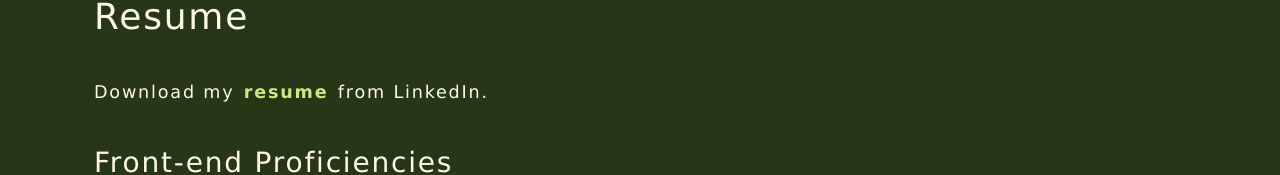
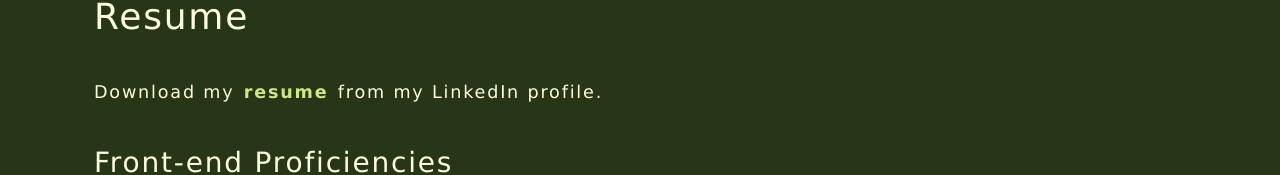
Before and after one commit to saul10huerta/react-port, a React (Create React App) app: page / in a window 1280 px wide. Both pictures are taken after a click on the element "Resume". Shown: the part 153-328 px from the top of the page. Built offline with nearby package versions, Linux system fonts and the light colour scheme.

Commit message:
styling corrections

```diff
--- a/src/components/Resume/index.js
+++ b/src/components/Resume/index.js
@@ -4,7 +4,7 @@
   return (
     <section>
       <h1 id="about">Resume</h1>
-      <p className="my-5">Download my <a href="https://www.linkedin.com/in/saul10huerta/" target="_blank" rel="noopener noreferrer">resume</a> from LinkedIn.</p>
+      <p className="my-5">Download my <a href="https://www.linkedin.com/in/saul10huerta/" target="_blank" rel="noopener noreferrer">resume</a> from my LinkedIn profile.</p>
       <h3>Front-end Proficiencies</h3>
       <ul>
           <li>- HTML</li>
@@ -27,7 +27,6 @@
           <li>- REST</li>
           <li>- GraphQL</li>
       </ul>
-
     </section>
   );
 }
--- a/src/index.css
+++ b/src/index.css
@@ -157,7 +157,7 @@
 }
 
 form {
-  width: 30%;
+  width: 10%;
 }
 
 input {
@@ -348,5 +348,5 @@
 }
 
 .marginbottom {
-  margin-bottom: 396px;
+  margin-bottom: 343px;
 }
```
